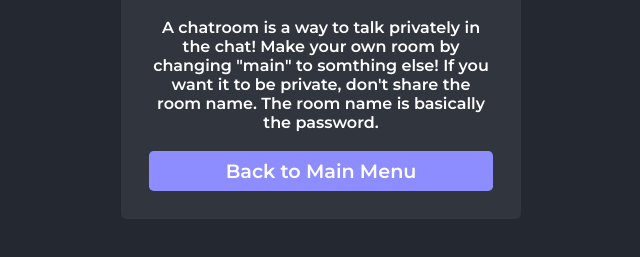
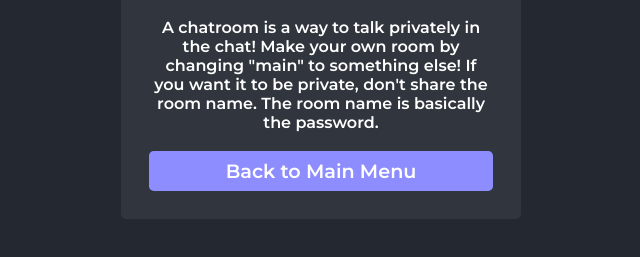
Before and after one commit to mkchat-rewrite/server, a website: page web/about.html in a window 1280 px wide. Shown: the part 325-582 px from the top of the page, without its empty margins (319-959 px from the left). Drawn offline with Linux system fonts and the light colour scheme.

Commit message:
typo go brrrrrrr

```diff
--- a/web/about.html
+++ b/web/about.html
@@ -13,7 +13,7 @@
     <div class="content">
         <h1>About Rooms:</h1>
         <div class="contents">
-            A chatroom is a way to talk privately in the chat! Make your own room by changing "main" to somthing else! If you want it to be private, don't share the room name. The room name is basically the password.
+            A chatroom is a way to talk privately in the chat! Make your own room by changing "main" to something else! If you want it to be private, don't share the room name. The room name is basically the password.
         </div>
         <button class="btn btn-primary" id="menu" onclick="window.location.href='/'">Back to Main Menu</button>
     </div>
```
